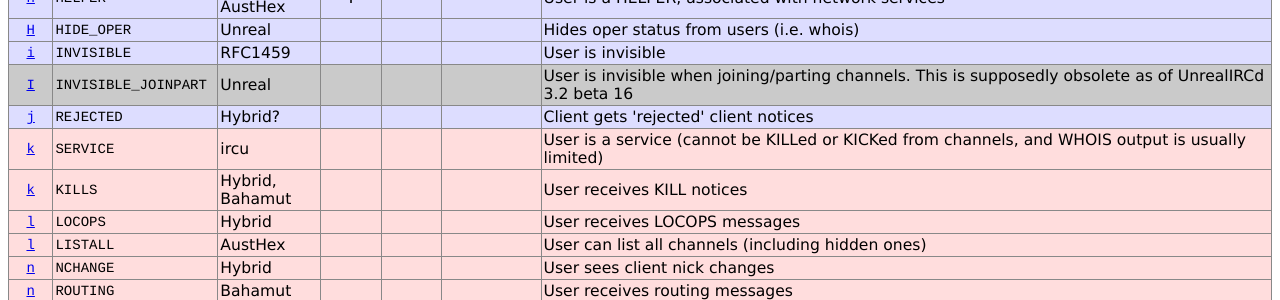
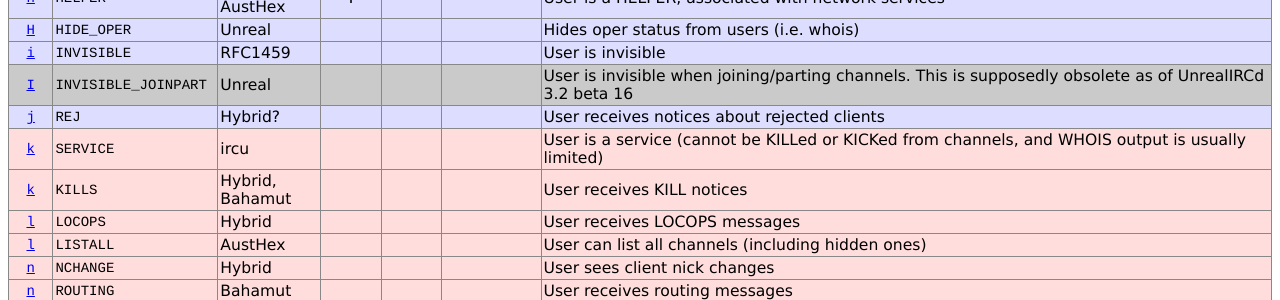
Before and after one commit to ircdocs/irc-defs, a Jekyll site: the page built from defs/usermodes.html, in a window 1280 px wide. Shown: the part 881-1181 px from the top of the page. Built offline with Jekyll 4.4.1, drawn with Linux system fonts in a browser that asks for light colours.

Commit message:
usermodes: Unify naming

```diff
--- a/_data/usermodes.yaml
+++ b/_data/usermodes.yaml
@@ -293,9 +293,9 @@ values:
 
     -
         char: j
-        name: REJECTED
+        name: REJ
         origin: Hybrid?
-        comment: Client gets 'rejected' client notices
+        comment: User receives notices about rejected clients
 
     -
         char: k
```
